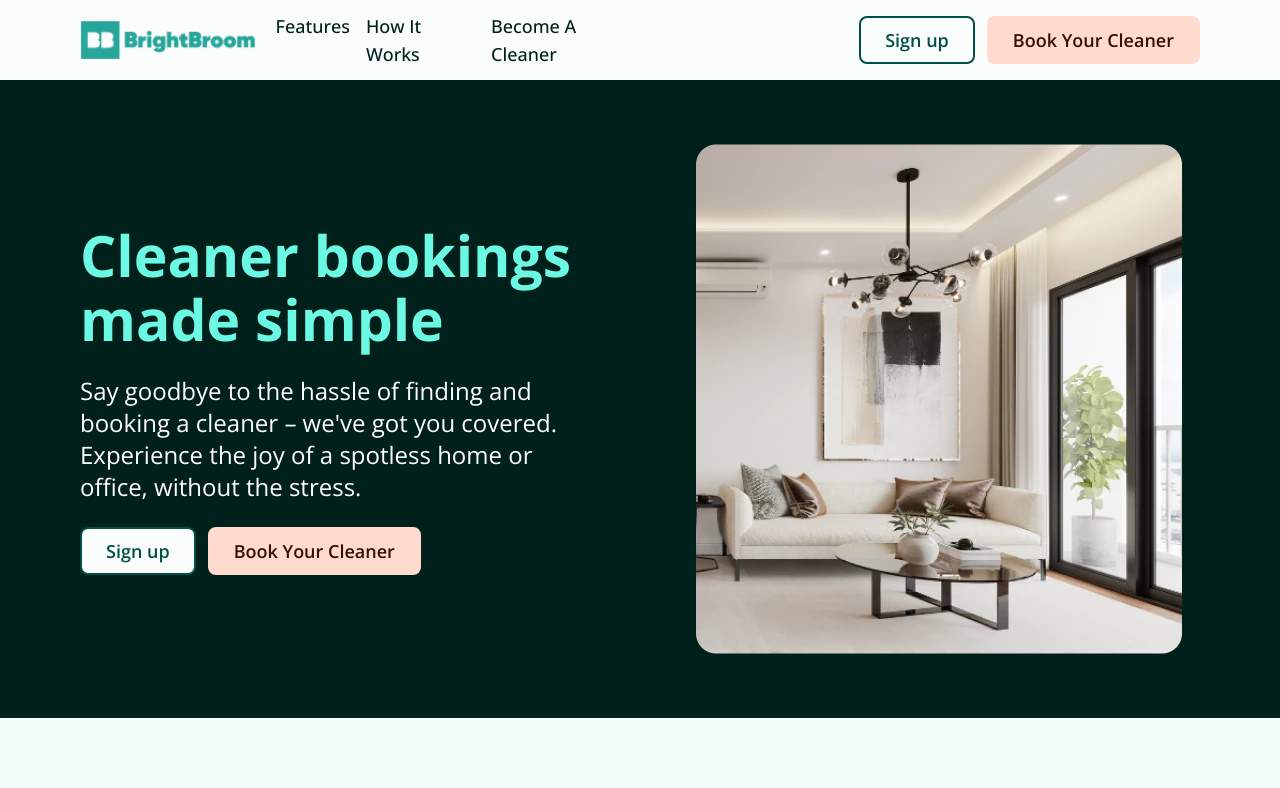
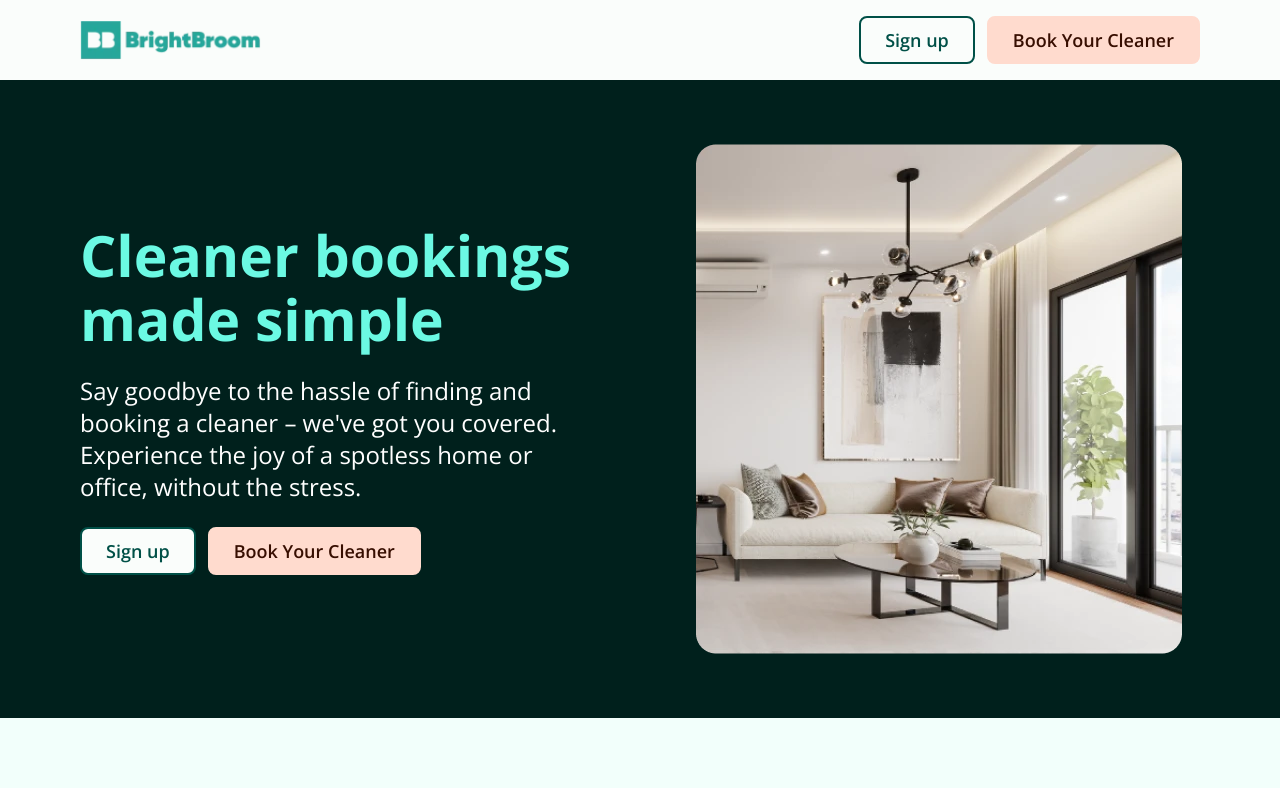
Before and after one commit to ThandoSomacele/brightbroom-web-app, a Next.js app: page / in a window 1280 px wide. Shown: the top 788 px of the page. Built offline with nearby package versions, Linux system fonts and the light colour scheme.

Commit message:
listGenerator WIP

```diff
--- a/package.json
+++ b/package.json
@@ -15,6 +15,7 @@
     "autoprefixer": "10.4.15",
     "eslint": "8.47.0",
     "eslint-config-next": "13.4.19",
+    "json-loader": "^0.5.7",
     "next": "13.4.19",
     "postcss": "8.4.28",
     "react": "18.2.0",
--- a/src/app/components/layout/Header.tsx
+++ b/src/app/components/layout/Header.tsx
@@ -1,39 +1,21 @@
 import Image from 'next/image';
 import Link from 'next/link';
 import CtaButtons from '@/app/components/parts/CtaLinks';
+import mainNavData from '@/app/site-data/main-nav.json';
+import listGenerator from '../../helpers/listGenerator';
 
 const Header = () => {
-  const navLinks = [
-    {
-      text: 'Features',
-      href: '/#features',
-    },
-    {
-      text: 'How It Works',
-      href: '/#how-it-works',
-    },
-    {
-      text: 'Become A Cleaner',
-      href: '/#become-a-cleaner',
-    },
-  ];
-
+  const navList = listGenerator(mainNavData);
   return (
     <div className='navbar bg-light-background flex items-center text-light-onPrimaryContainer py-4 lg:h-20'>
       <div className='container flex'>
-        <nav className='navbar-left flex items-center w-1/2 gap-5'>
+        <nav className='navbar-left flex items-center w-2/3 gap-5'>
           <Link href={'/'}>
             <Image className='logo' src='/assets/logo.webp' alt='logo' width={181} height={41} priority />
           </Link>
-          <ul className='nav-links flex gap-4 text__body-large font-medium '>
-            {navLinks.map((link, i) => (
-              <li className='nav-link'>
-                <Link href={link.href}>{link.text}</Link>
-              </li>
-            ))}
-          </ul>
+          <ul className='nav-links flex items-center gap-4 text__body-large font-medium '>{navList}</ul>
         </nav>
-        <div className='navbar-right flex w-1/2 justify-end items-center'>
+        <div className='navbar-right flex w-1/3 justify-end items-center'>
           <CtaButtons />
         </div>
       </div>
--- a/src/app/components/sections/Hero.tsx
+++ b/src/app/components/sections/Hero.tsx
@@ -14,13 +14,7 @@ function Hero() {
           <CtaButtons />
         </div>
         <div className='hero-right w-[45%]'>
-          <Image
-            src={'/sections/hero-image.webp'}
-            alt={'Cleaned living room'}
-            width={486}
-            height={509}
-            style={{ width: 'auto', height: 'auto' }}
-          />
+          <Image src={'/sections/hero-image.webp'} alt={'Cleaned living room'} width={486} height={509} priority />
         </div>
       </div>
     </section>
--- /dev/null
+++ b/src/app/helpers/listGenerator.tsx
@@ -0,0 +1,11 @@
+import Link from 'next/link';
+
+const listGenerator = list => {
+  list.map((link: string, i: number) => (
+    <li className='nav-link' key={i}>
+      <Link href={link.href}>{link.text}</Link>
+    </li>
+  ));
+};
+
+export default listGenerator;
--- /dev/null
+++ b/src/app/site-data/main-nav.json
@@ -0,0 +1,14 @@
+[
+  {
+    "text": "Features",
+    "href": "/#features"
+  },
+  {
+    "text": "How It Works",
+    "href": "/#how-it-works"
+  },
+  {
+    "text": "Become A Cleaner",
+    "href": "/#become-a-cleaner"
+  }
+]
```
Also changed, not shown: 1 other file (tests, documents, lock files or other folders).
